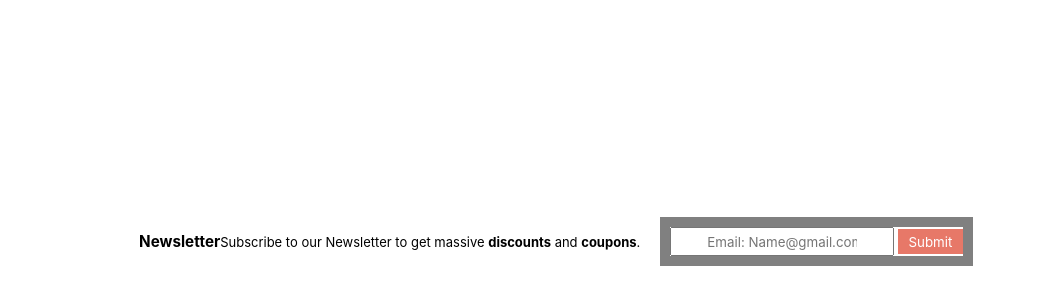
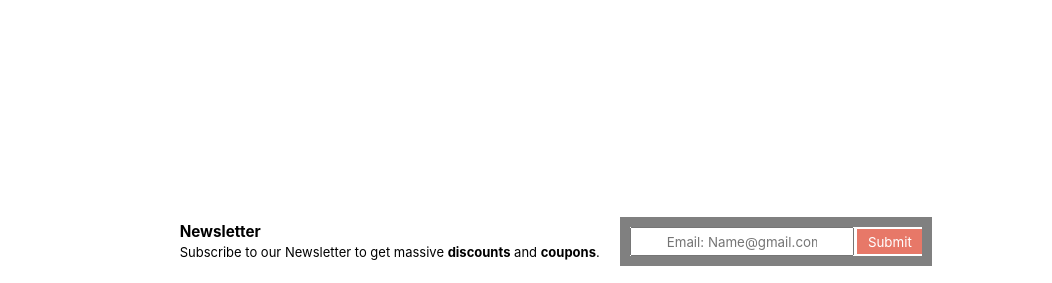
Before and after one commit to 8thGear-Training/Real-Estate, a plain HTML site: page index.html in a window 1280 px wide. Shown: the part 262-545 px from the top of the page, without its empty margins (74-1126 px from the left). Drawn offline with Linux system fonts and the light colour scheme.

Commit message:
Restyle newsetter info

```diff
--- a/index.html
+++ b/index.html
@@ -13,10 +13,12 @@
  </h1>
  <footer>
      <div class="newsletter">
-         <h3>Newsletter</h3>
-         <p>Subscribe to our Newsletter to get massive <strong>discounts</strong> and <strong>coupons</strong>.
-         </p>
-         <form action="">
+        <div class="Newsletter info">
+        <h3>Newsletter</h3>
+        <p>Subscribe to our Newsletter to get massive <strong>discounts</strong> and <strong>coupons</strong>.
+        </p>
+        </div>
+         <form>
 
              <input type="email" placeholder="Email: Name@gmail.com">
              <button type="submit">Submit</button>
```
